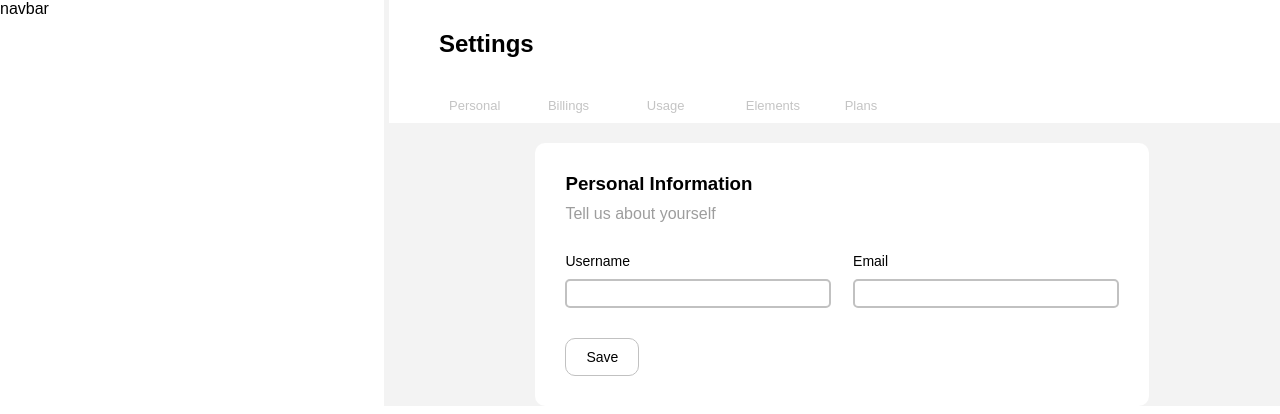
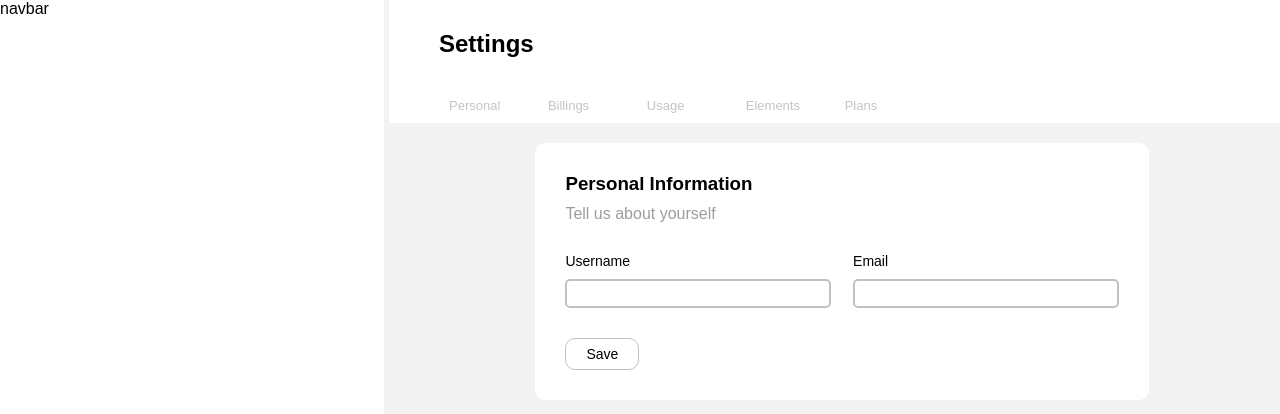
Before and after one commit to basic-coder/set, a React (Create React App) app: page / in a window 1280 px wide. Shown: the top 414 px of the page. Built offline with nearby package versions, Linux system fonts and the light colour scheme; the HTML template or start-up script is replaced by a standard one.

Commit message:
toggle added

```diff
--- a/src/components/billings/Billings.jsx
+++ b/src/components/billings/Billings.jsx
@@ -1,9 +1,15 @@
-import React from 'react'
+import React, { useState } from 'react'
+import Plans from '../plans/Plans'
 import './billings.css'
 
 const Billings = () => {
 
+  const [toggle, setToggle] = useState(true)
+
   return (
+    <>
+    {
+      toggle == true ? (
         <div className="billings-container">
         <div className="credit-container">
           <h4>Available credits</h4>
@@ -32,7 +38,7 @@ const Billings = () => {
           <p className="cycle-text">Billing cycle renews in 29 days</p>
           <div className="edit-btns">
             <button className='edit-payment-btn'>Edit payment details</button>
-          <button className='edit-plan-btn'>Edit plan</button>
+            <button className='edit-plan-btn' onClick={()=>setToggle('false')}>Edit plan</button>
           </div>
           <div className="upgrade-box">
             <h3>If I go over my plan limit of the month</h3>
@@ -69,6 +75,10 @@ const Billings = () => {
         </div>
 
       </div>
+      ) : (<Plans />)
+    }
+
+    </>
   )
 }
 
--- a/src/components/personal/personal.css
+++ b/src/components/personal/personal.css
@@ -7,6 +7,7 @@
     padding: 30px;
     background-color: #fff;
     border-radius: 10px;
+    margin-bottom: 30px;
 }
 .personal-box{
     display: flex;
@@ -43,7 +44,7 @@
     margin-top: 5px;
 }
 .personal-save{
-    padding: 10px 20px;
+    padding: 7px 20px;
     border-radius: 10px;
     border: none;
     outline: none;
```
Also changed, not shown: src/pages/settings/Settings.jsx (+2 -5 lines). Lines whose indentation alone changed are shown as unchanged.
